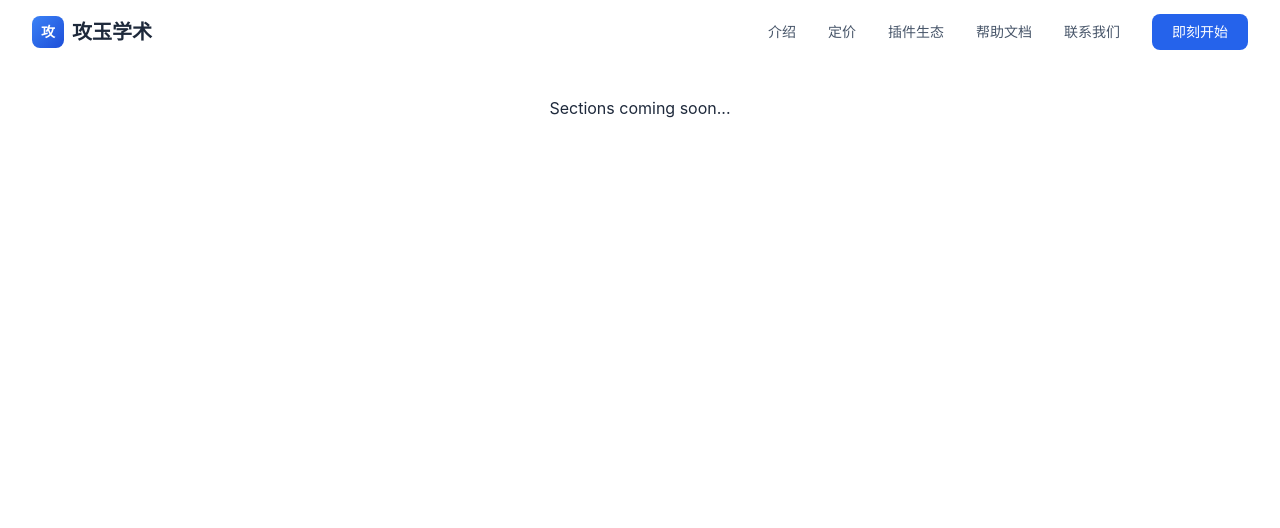
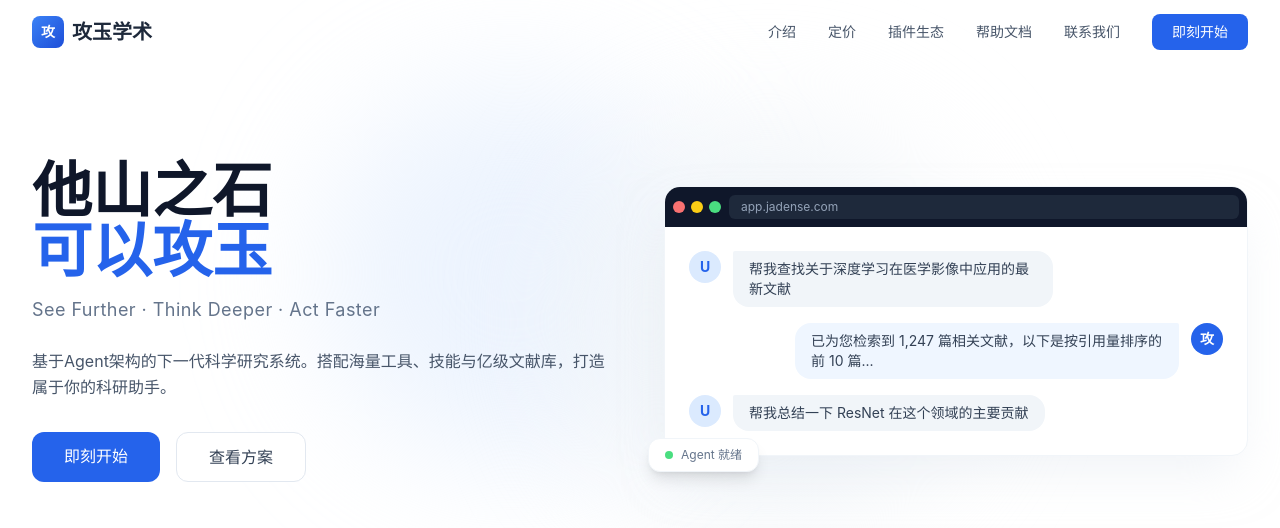
Before and after one commit to AsukaNemu/xueshugongyu_yangshijiejian, a Vue app: page / in a window 1280 px wide. Shown: the top 528 px of the page. Built offline with nearby package versions, Linux system fonts and the light colour scheme.

Commit message:
feat: add Hero section with jadense.com content

```diff
--- a/src/App.vue
+++ b/src/App.vue
@@ -1,10 +1,11 @@
 <script setup lang="ts">
 import Navbar from './components/Navbar.vue'
+import Hero from './components/Hero.vue'
 </script>
 
 <template>
   <div class="min-h-screen">
     <Navbar />
-    <p class="text-center py-20 pt-24">Sections coming soon...</p>
+    <Hero />
   </div>
 </template>
--- /dev/null
+++ b/src/components/Hero.vue
@@ -0,0 +1,94 @@
+<script setup lang="ts">
+</script>
+
+<template>
+  <section class="relative pt-32 pb-20 lg:pt-40 lg:pb-28 overflow-hidden">
+    <!-- Background decoration -->
+    <div class="absolute inset-0 -z-10">
+      <div class="absolute top-20 left-1/4 w-96 h-96 bg-brand-100/50 rounded-full blur-3xl" />
+      <div class="absolute bottom-20 right-1/4 w-96 h-96 bg-slate-100 rounded-full blur-3xl" />
+    </div>
+
+    <div class="max-w-7xl mx-auto px-4 sm:px-6 lg:px-8">
+      <div class="grid lg:grid-cols-2 gap-12 items-center">
+        <!-- Left: Text -->
+        <div class="text-center lg:text-left">
+          <h1 class="text-4xl sm:text-5xl lg:text-6xl font-bold leading-tight text-slate-900">
+            他山之石
+            <br />
+            <span class="text-brand-600">可以攻玉</span>
+          </h1>
+          <p class="mt-4 text-lg text-slate-500 tracking-wide">
+            See Further · Think Deeper · Act Faster
+          </p>
+          <p class="mt-6 text-base text-slate-600 max-w-xl mx-auto lg:mx-0 leading-relaxed">
+            基于Agent架构的下一代科学研究系统。搭配海量工具、技能与亿级文献库，打造属于你的科研助手。
+          </p>
+          <div class="mt-8 flex flex-col sm:flex-row gap-4 justify-center lg:justify-start">
+            <a
+              href="#"
+              class="px-8 py-3 text-base font-medium text-white bg-brand-600 rounded-xl hover:bg-brand-700 transition-all duration-300 hover:shadow-lg hover:shadow-brand-500/25 text-center"
+            >
+              即刻开始
+            </a>
+            <a
+              href="#pricing"
+              class="px-8 py-3 text-base font-medium text-slate-700 bg-white border border-slate-200 rounded-xl hover:border-brand-300 hover:text-brand-600 transition-all duration-300 text-center"
+            >
+              查看方案
+            </a>
+          </div>
+        </div>
+
+        <!-- Right: Product Preview -->
+        <div class="relative">
+          <div class="bg-white rounded-2xl shadow-2xl shadow-slate-200/50 border border-slate-100 overflow-hidden">
+            <div class="bg-slate-900 rounded-t-xl p-2 flex items-center space-x-2">
+              <div class="flex space-x-1.5">
+                <div class="w-3 h-3 rounded-full bg-red-400" />
+                <div class="w-3 h-3 rounded-full bg-yellow-400" />
+                <div class="w-3 h-3 rounded-full bg-green-400" />
+              </div>
+              <div class="flex-1 bg-slate-800 rounded-md h-6 flex items-center px-3">
+                <span class="text-xs text-slate-400">app.jadense.com</span>
+              </div>
+            </div>
+            <div class="p-6 space-y-4">
+              <div class="flex items-start space-x-3">
+                <div class="w-8 h-8 rounded-full bg-brand-100 flex items-center justify-center">
+                  <span class="text-brand-600 text-sm font-bold">U</span>
+                </div>
+                <div class="bg-slate-100 rounded-2xl rounded-tl-sm px-4 py-2 max-w-xs">
+                  <p class="text-sm text-slate-700">帮我查找关于深度学习在医学影像中应用的最新文献</p>
+                </div>
+              </div>
+              <div class="flex items-start space-x-3 justify-end">
+                <div class="bg-brand-50 rounded-2xl rounded-tr-sm px-4 py-2 max-w-sm">
+                  <p class="text-sm text-slate-700">已为您检索到 1,247 篇相关文献，以下是按引用量排序的前 10 篇...</p>
+                </div>
+                <div class="w-8 h-8 rounded-full bg-brand-600 flex items-center justify-center">
+                  <span class="text-white text-sm font-bold">攻</span>
+                </div>
+              </div>
+              <div class="flex items-start space-x-3">
+                <div class="w-8 h-8 rounded-full bg-brand-100 flex items-center justify-center">
+                  <span class="text-brand-600 text-sm font-bold">U</span>
+                </div>
+                <div class="bg-slate-100 rounded-2xl rounded-tl-sm px-4 py-2 max-w-xs">
+                  <p class="text-sm text-slate-700">帮我总结一下 ResNet 在这个领域的主要贡献</p>
+                </div>
+              </div>
+            </div>
+          </div>
+          <!-- Floating badge -->
+          <div class="absolute -bottom-4 -left-4 bg-white rounded-xl shadow-lg px-4 py-2 border border-slate-100">
+            <div class="flex items-center space-x-2">
+              <div class="w-2 h-2 rounded-full bg-green-400" />
+              <span class="text-xs text-slate-500">Agent 就绪</span>
+            </div>
+          </div>
+        </div>
+      </div>
+    </div>
+  </section>
+</template>
```
